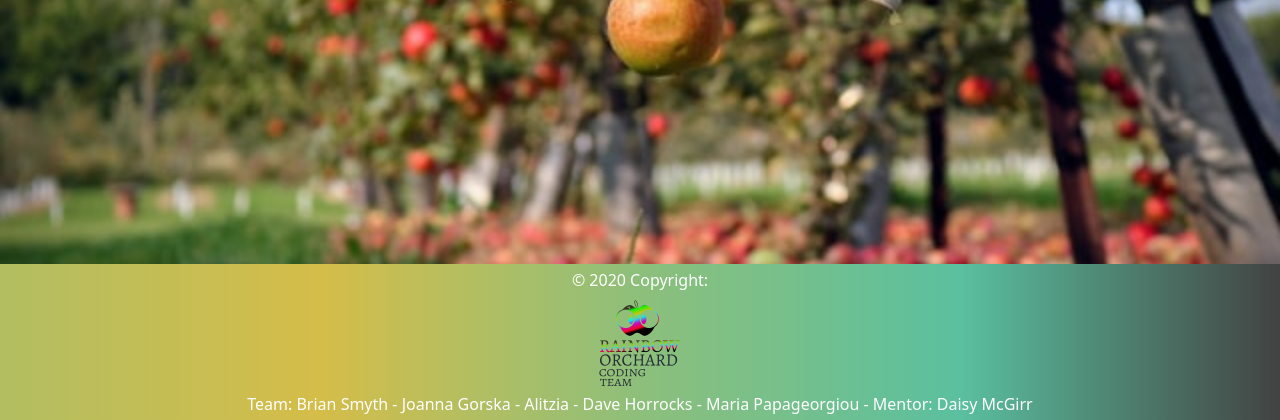
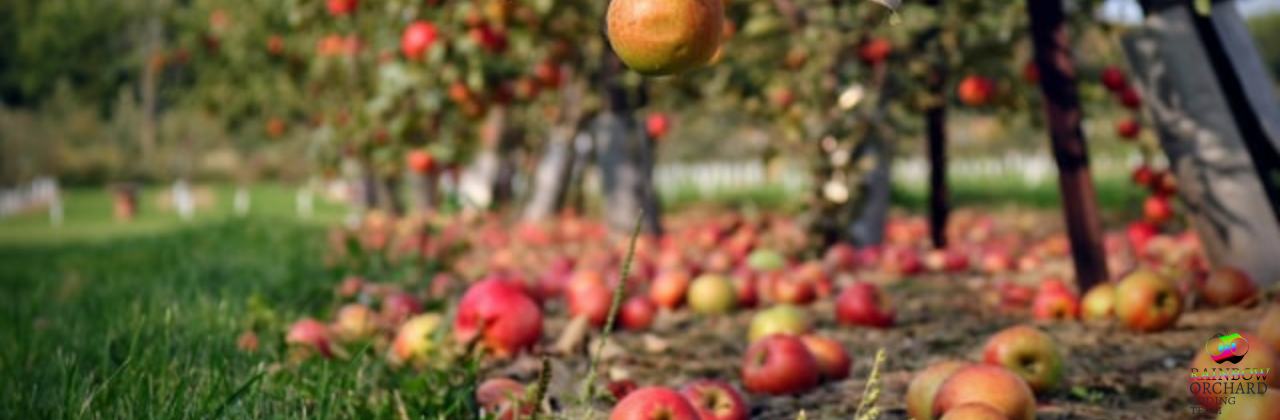
Before and after one commit to BXS-Archipelago/MadeWithPride, a Flask app: page / in a window 1280 px wide. Shown: the part 380-800 px from the top of the page. Run offline with Flask 2, Linux system fonts and the light colour scheme; data that the repository does not hold is empty; some libraries are stand-ins or nearby versions; some web fonts are replaced.

Commit message:
footer removed and image added

```diff
--- a/static/CSS/style.css
+++ b/static/CSS/style.css
@@ -285,12 +285,21 @@ further!! Something about Sass mixins?!*/
     display: flex;
     justify-content: center;
 }
+.team-holder img {
+    transform: scale(.6);
+}
 .team {
     height: 100px;
     width: 100px;
 }
 
-
+#image-holder {
+    position: fixed;
+    bottom: 0px;
+    right: 0px;
+    width: fit-content;
+    z-index: -1;
+}
 
 @media screen and (max-width: 993px) {
     .img-cntr {
--- a/templates/base.html
+++ b/templates/base.html
@@ -111,22 +111,9 @@
     {% endblock %}
 
 
-<div class="footer-container bg-nice-green">
-  <footer class="mt-auto">
+<div id="image-holder">
 
-
-    <!-- Copyright -->
-    <div class="text-center text-white p-1 ftr-hldr">
-
-      © 2020 Copyright:
-      <div class="team-holder">
-       <img src="../static/images/ROC-Team.png" alt="" class="team">
-       </div>
-      <a class="text-white names" href="https:/codeinstitute.net/"> Team: Brian Smyth - Joanna Gorska - Alitzia - Dave Horrocks - Maria Papageorgiou - Mentor: Daisy McGirr</a>
-
-    </div>
-
-  </footer>
+  <img src="../static/images/ROC-Team.png" alt="" class="team">
 </div>
 </body>
 </html>
```
